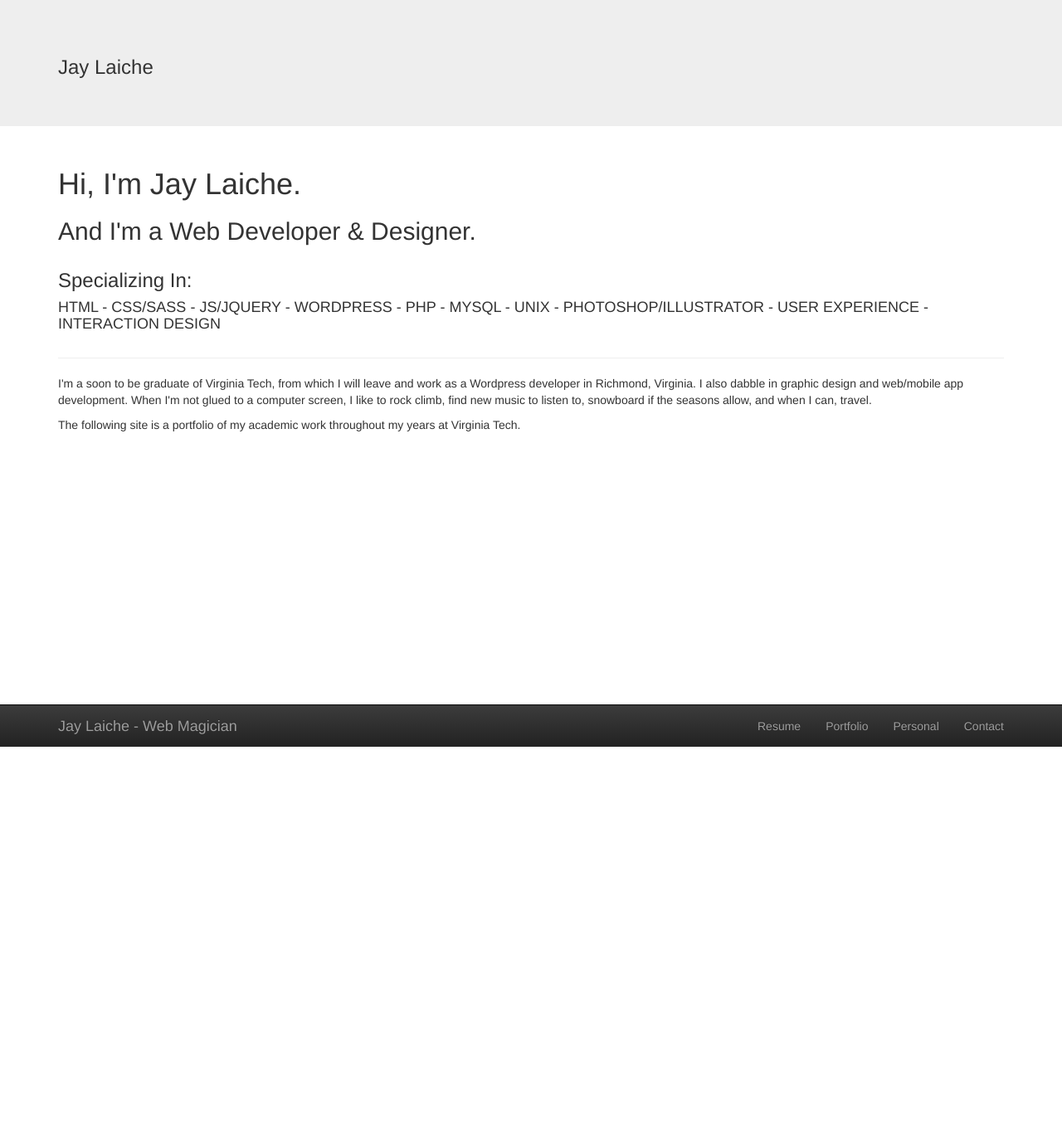
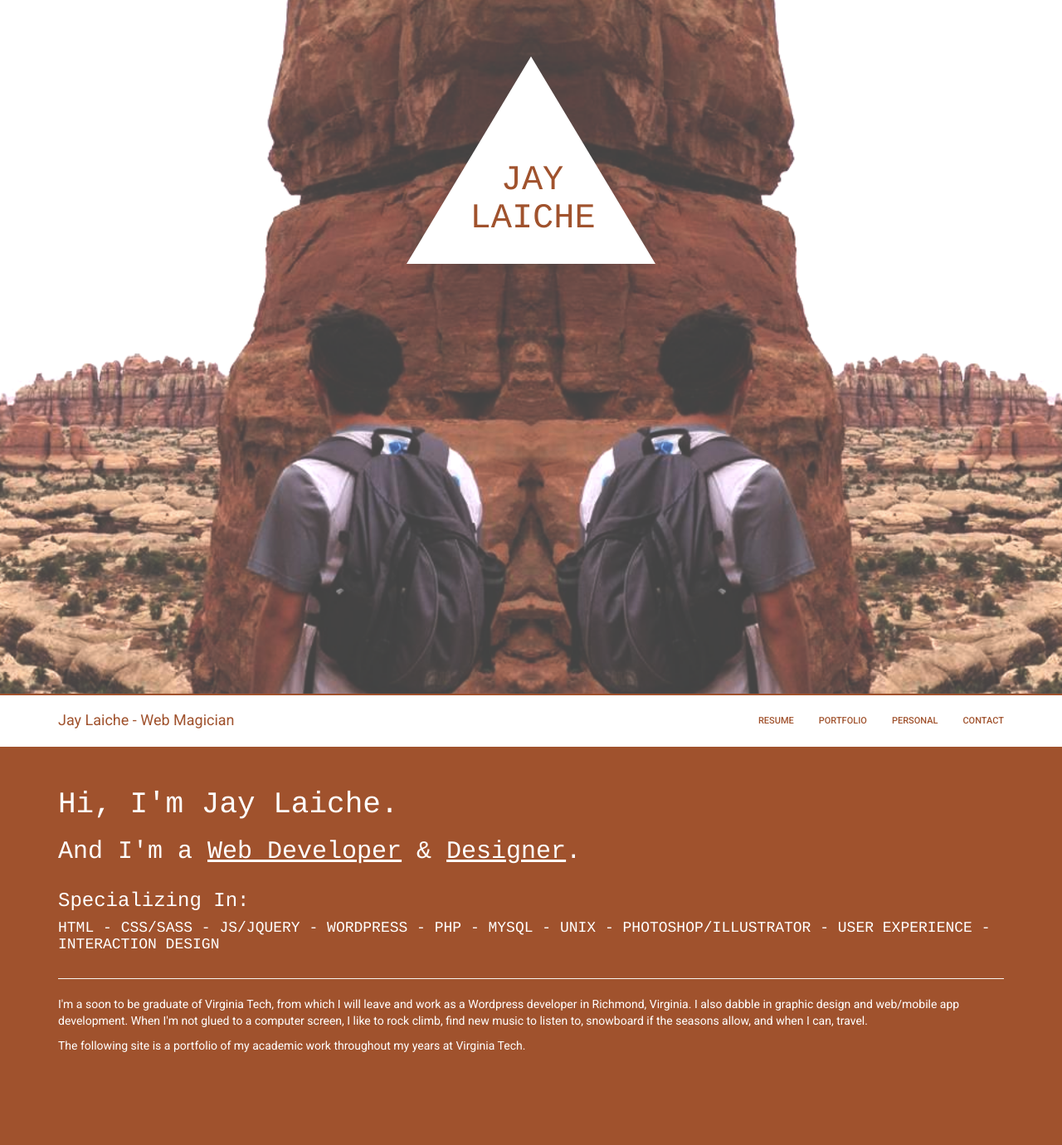
Before and after one commit to laichejl/laichejl.github.io, a Jekyll site: the page built from index.md, in a window 1280 px wide. Shown: the whole page at 83% size. Built offline with Jekyll 4.4.1, drawn with Linux system fonts in a browser that asks for light colours; nearby versions of some CDN libraries; library files that are not in the unit come from our copies; comment, search, counter and statistics services are not loaded; before the commit the page ends 900 px from its top, so only the background shows below that.

Commit message:
Fixed site baseurl

```diff
--- a/_config.yml
+++ b/_config.yml
@@ -3,7 +3,7 @@ author: Jay Laiche
 markdown: kramdown
 safe: true
 lsi: true
-baseurl: "laichejl.github.io"
+baseurl: ""
 
 
 kramdown:
--- a/_includes/nav.html
+++ b/_includes/nav.html
@@ -7,7 +7,7 @@
             <span class="icon-bar"></span>
             <span class="icon-bar"></span>
           </button>
-          <a class="navbar-brand" href="{{ site.baseurl }}">{{ site.name }}</a>
+          <a class="navbar-brand" href="http://laichejl.github.io">{{ site.name }}</a>
         </div>
         <div class="navbar-collapse collapse">
           <ul class="navbar-nav nav navbar-right">
```
